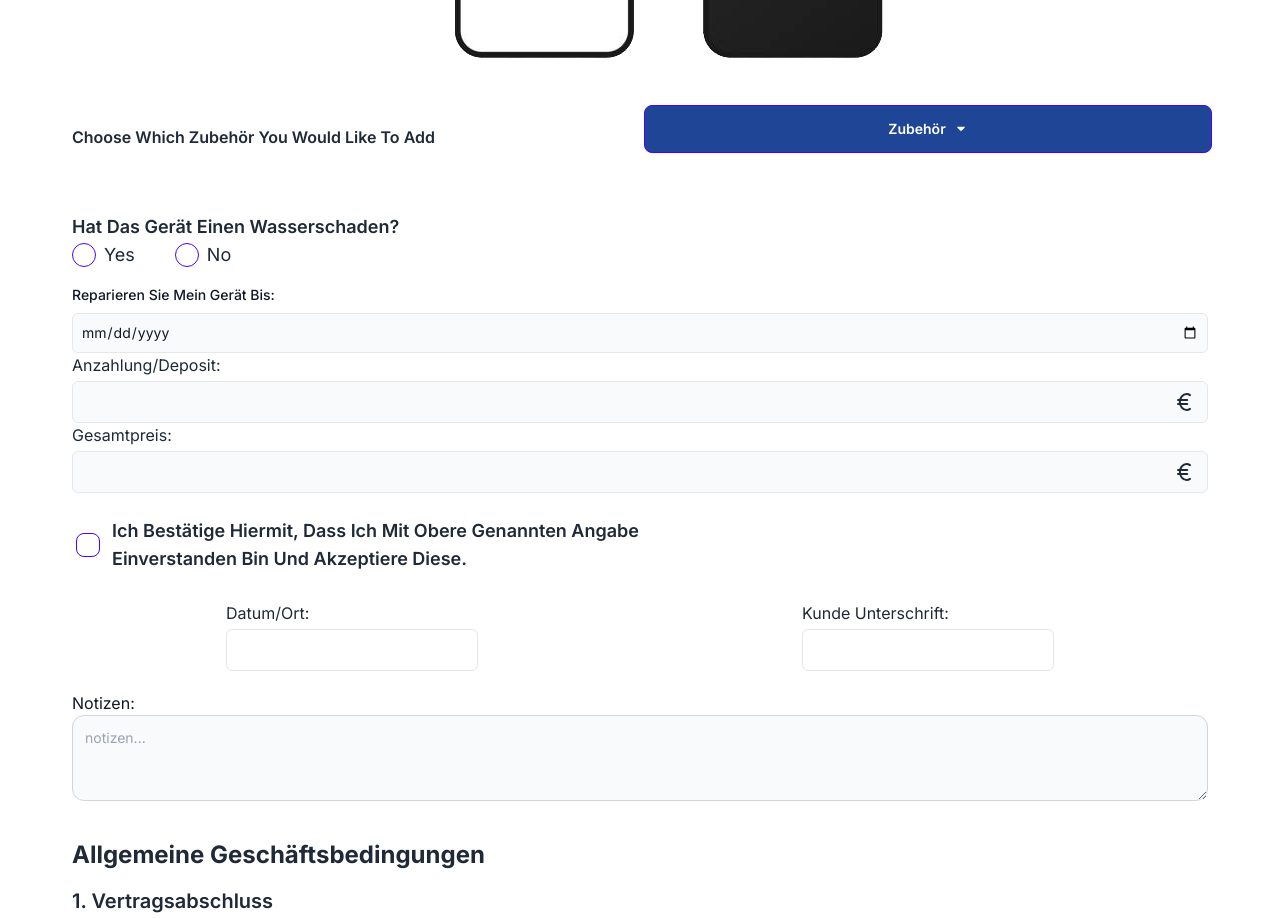
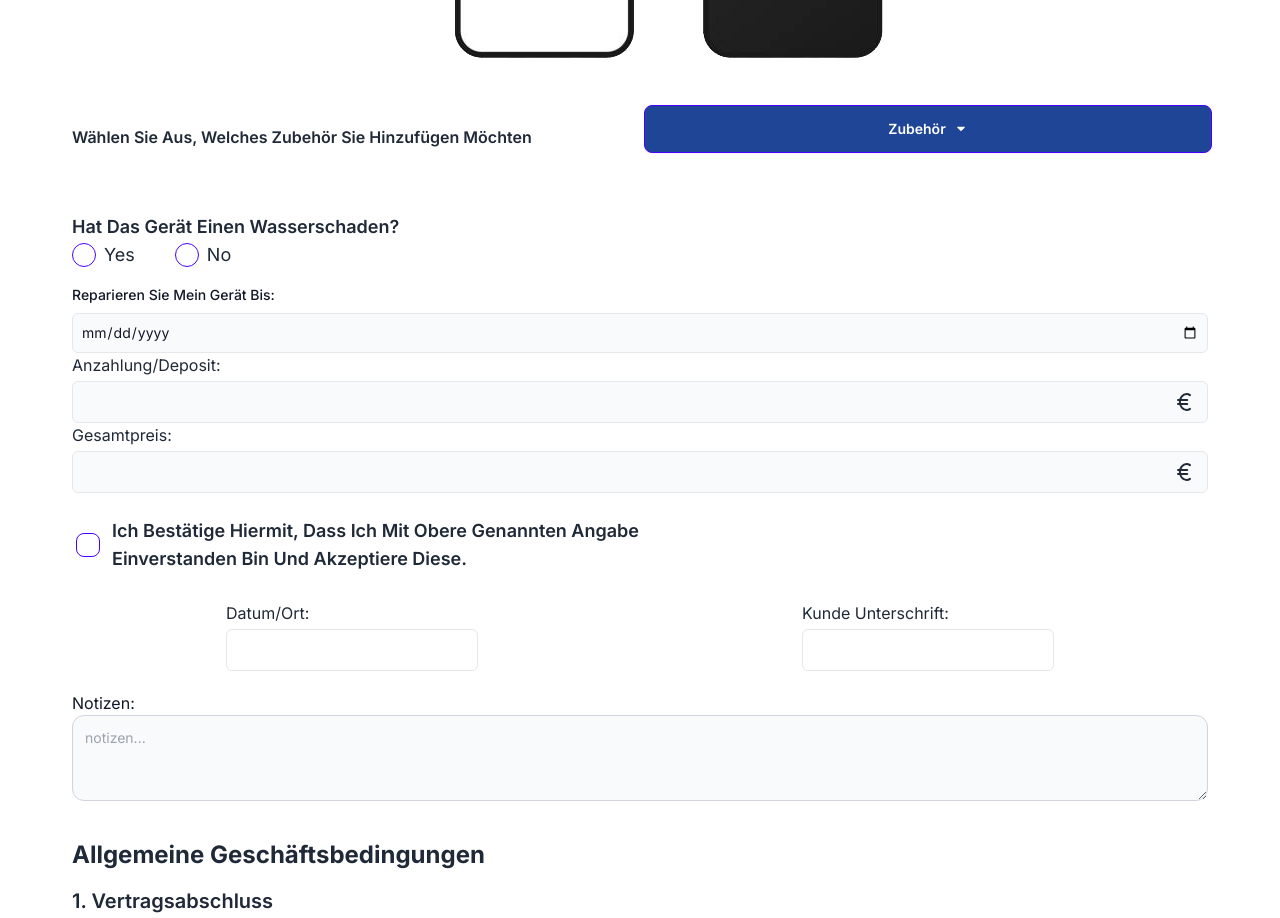
Before and after one commit to MuhEid/phoneytech-form, a Next.js app: page /form in a window 1280 px wide. Shown: the part 1540-2458 px from the top of the page. Built offline with nearby package versions, Linux system fonts and the light colour scheme.

Commit message:
chore: update text from english to german

```diff
--- a/src/components/DropdownMenu.tsx
+++ b/src/components/DropdownMenu.tsx
@@ -38,7 +38,9 @@ const DropdownMenu = ({ onSelectionChange }: DropdownMenuProps) => {
 
     return (
         <div className="w-full flex flex-col md:flex-row items-center justify-between text-center my-10">
-            <h4 className="font-semibold">choose which Zubehör you would like to add</h4>
+            <h4 className="font-semibold">
+                Wählen Sie aus, welches Zubehör Sie hinzufügen möchten
+            </h4>
             <div className="w-full md:w-1/2">
                 <div className="dropdown w-full">
                     <label tabIndex={0} className="btn btn-primary bg-main text-white m-1 w-full">
@@ -84,12 +86,3 @@ const DropdownMenu = ({ onSelectionChange }: DropdownMenuProps) => {
 };
 
 export default DropdownMenu;
-
-//   <select className="select select-bordered w-full max-w-xs" onChange={handleSelectionChange}>
-//       <option disabled selected>
-//           Pick your favorite anime
-//       </option>
-//       <option>Naruto</option>
-//       <option>One Piece</option>
-//       <option>Dragon Ball</option>
-//   </select>;
```
